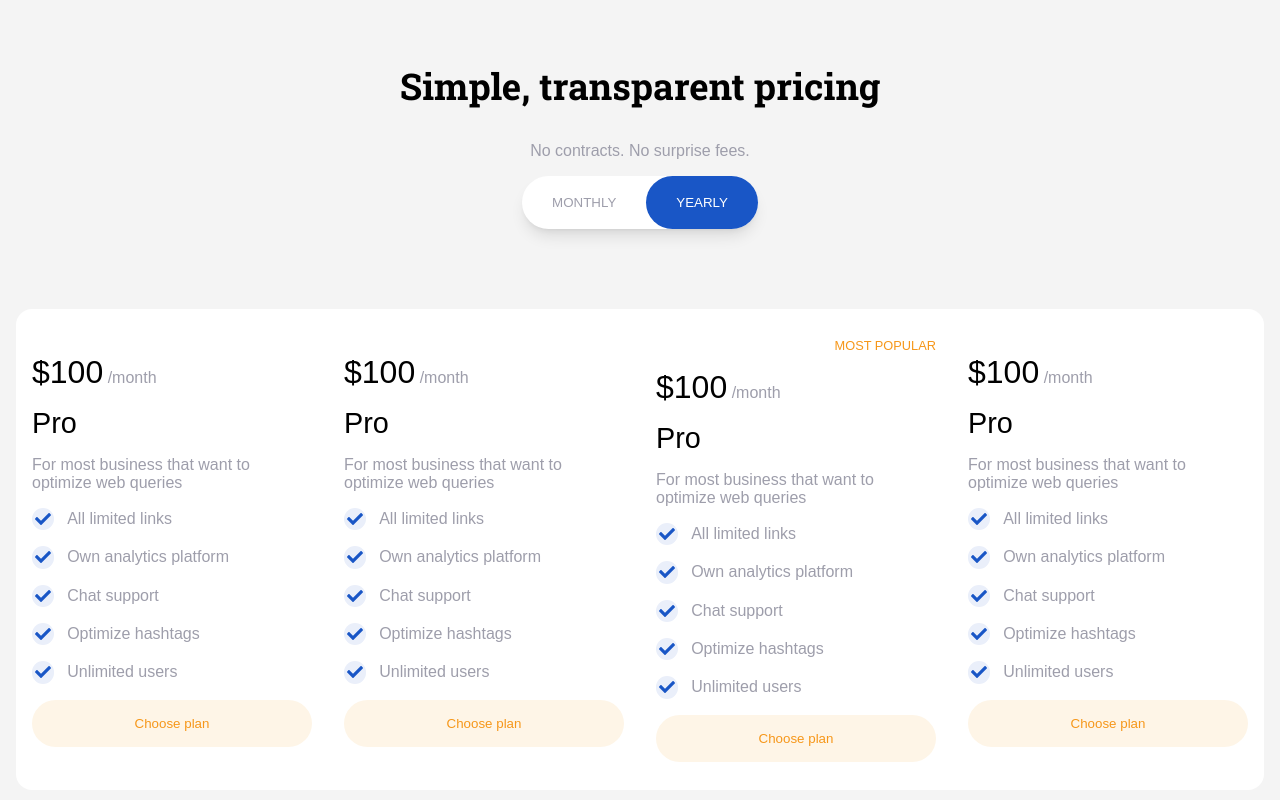
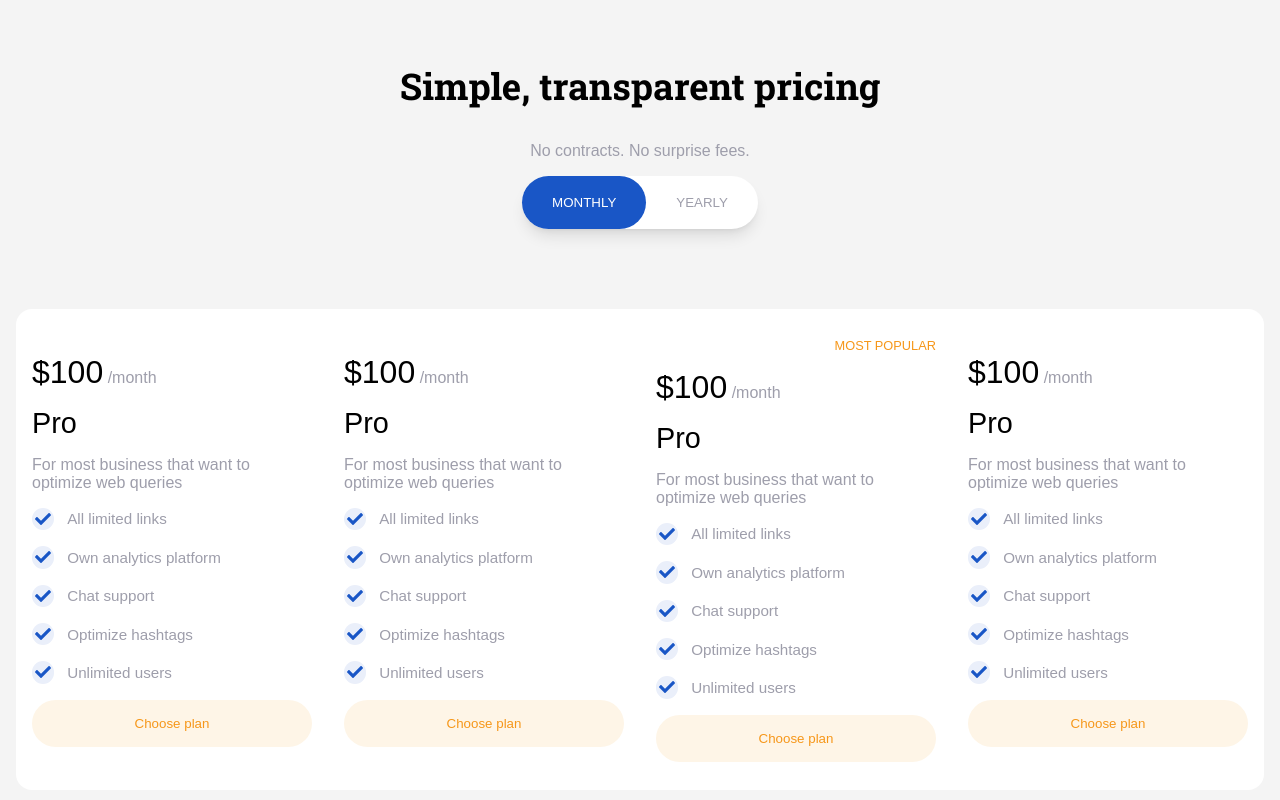
Before and after one commit to PoseyXyz/recrowdly, a Next.js app: page / in a window 1280 px wide. Shown: the part 2389-3189 px from the top of the page. Built offline with nearby package versions, Linux system fonts and the light colour scheme.

Commit message:
Completed pricing section

```diff
--- a/components/Pricing.tsx
+++ b/components/Pricing.tsx
@@ -1,8 +1,9 @@
-import React from 'react';
+import React, { useState } from 'react';
 import styles from '../styles/Pricing.module.scss'
 import { FaCheck } from 'react-icons/fa'
 
 function Pricing() {
+    const [activeBtn, setActiveBtn] = useState('monthly')
     return (
         <section className={styles.pricingSection}>
             <div className='container'>
@@ -10,10 +11,11 @@ function Pricing() {
 
                     <div className={styles.headerSection}>
                         <h3>Simple, transparent pricing</h3>
+
                         <p>No contracts. No surprise fees.</p>
                         <div className={styles.buttonContainer}>
-                            <button>MONTHLY</button>
-                            <button>YEARLY</button>
+                            <button className={`${activeBtn==='monthly'?styles.active:''}`} onClick={()=>setActiveBtn('monthly')}>MONTHLY</button>
+                            <button className={`${activeBtn==='yearly'?styles.active:''}`} onClick={()=>setActiveBtn('yearly')}>YEARLY</button>
                         </div>
                     </div>
                     <div className={styles.cardSection}>
--- a/styles/Pricing.module.scss
+++ b/styles/Pricing.module.scss
@@ -31,13 +31,18 @@
                     background-color: transparent;
                     border: none;
                     outline: none;
+                    cursor: pointer;
                     border-radius: 2rem;
                     padding: 1.2rem 30px;
                     color: $brand-grey;
-                    &:nth-child(even) {
-                        background-color: $brand-blue;
-                        color: #fff;
-                    }
+                    transition-timing-function: cubic-bezier(0.215, 0.61, 0.355, 1);
+                    transition-delay: 60ms;
+                    transition-duration: 400ms;
+
+                }
+                .active{
+                    background-color: $brand-blue;
+                    color: #fff;
                 }
             }
         }
@@ -100,7 +105,7 @@
                                 color: $brand-blue;
                             }
                             span {
-                                font-size: 1rem;
+                                font-size: .95rem;
                             }
                         }
                     }
@@ -118,10 +123,9 @@
                     background-color: $brand-blue;
                     color: #fff;
                     transform: translateY(-15px);
-                    --tw-shadow: 0 10px 15px -3px rgb(0 0 0 / 0.1), 0 4px 6px -4px rgb(0 0 0 / 0.1);
-                    --tw-shadow-colored: 0 10px 15px -3px var(--tw-shadow-color), 0 4px 6px -4px var(--tw-shadow-color);
-                    box-shadow: var(--tw-ring-offset-shadow, 0 0 #0000), var(--tw-ring-shadow, 0 0 #0000),
-                        var(--tw-shadow);
+                    --tw-shadow: 0 25px 50px -12px rgb(0 0 0 / 0.25);
+    --tw-shadow-colored: 0 25px 50px -12px var(--tw-shadow-color);
+    box-shadow: var(--tw-ring-offset-shadow, 0 0 #0000), var(--tw-ring-shadow, 0 0 #0000), var(--tw-shadow);
 
                     border-radius: 1rem;
                     .planPrice {
```
